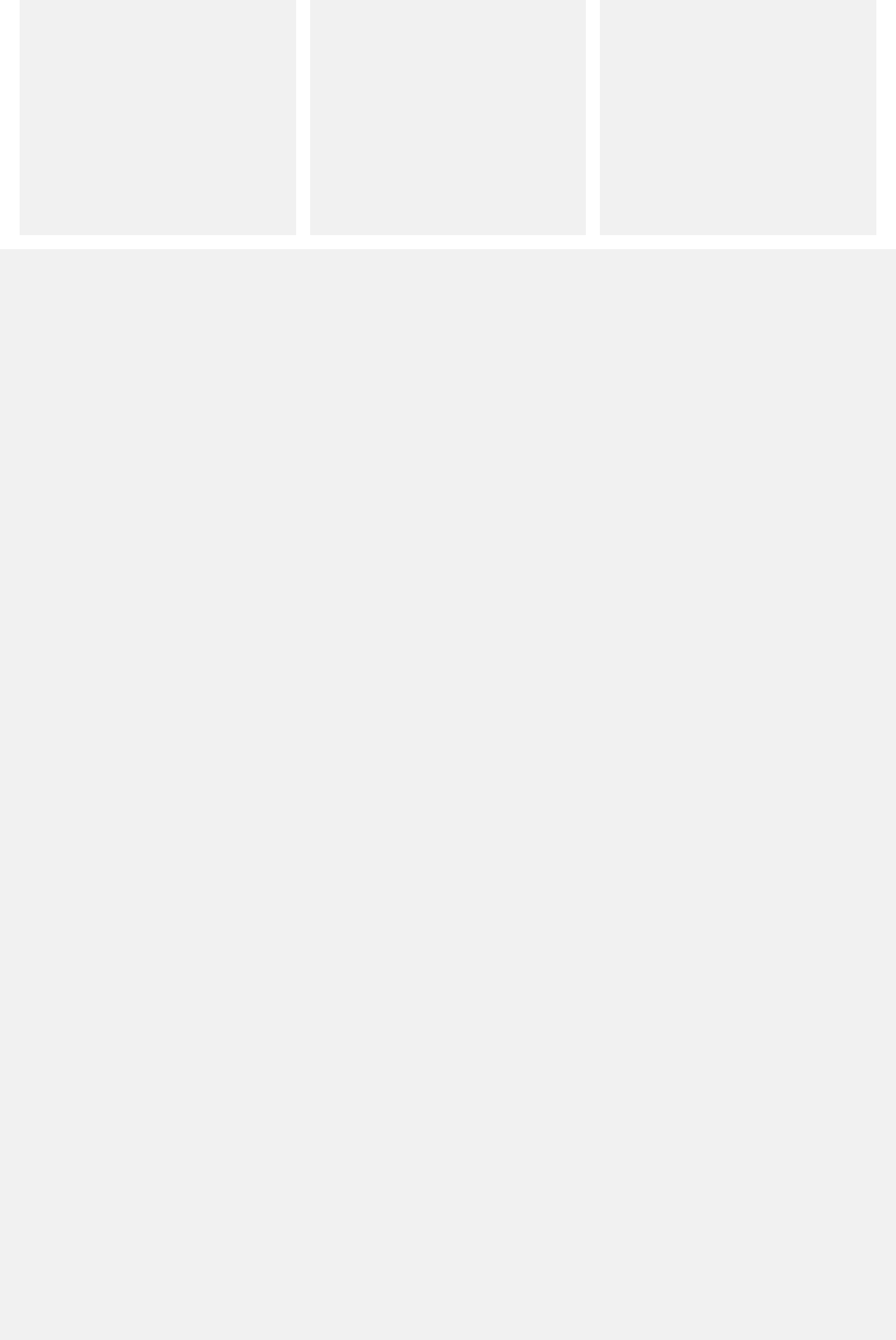
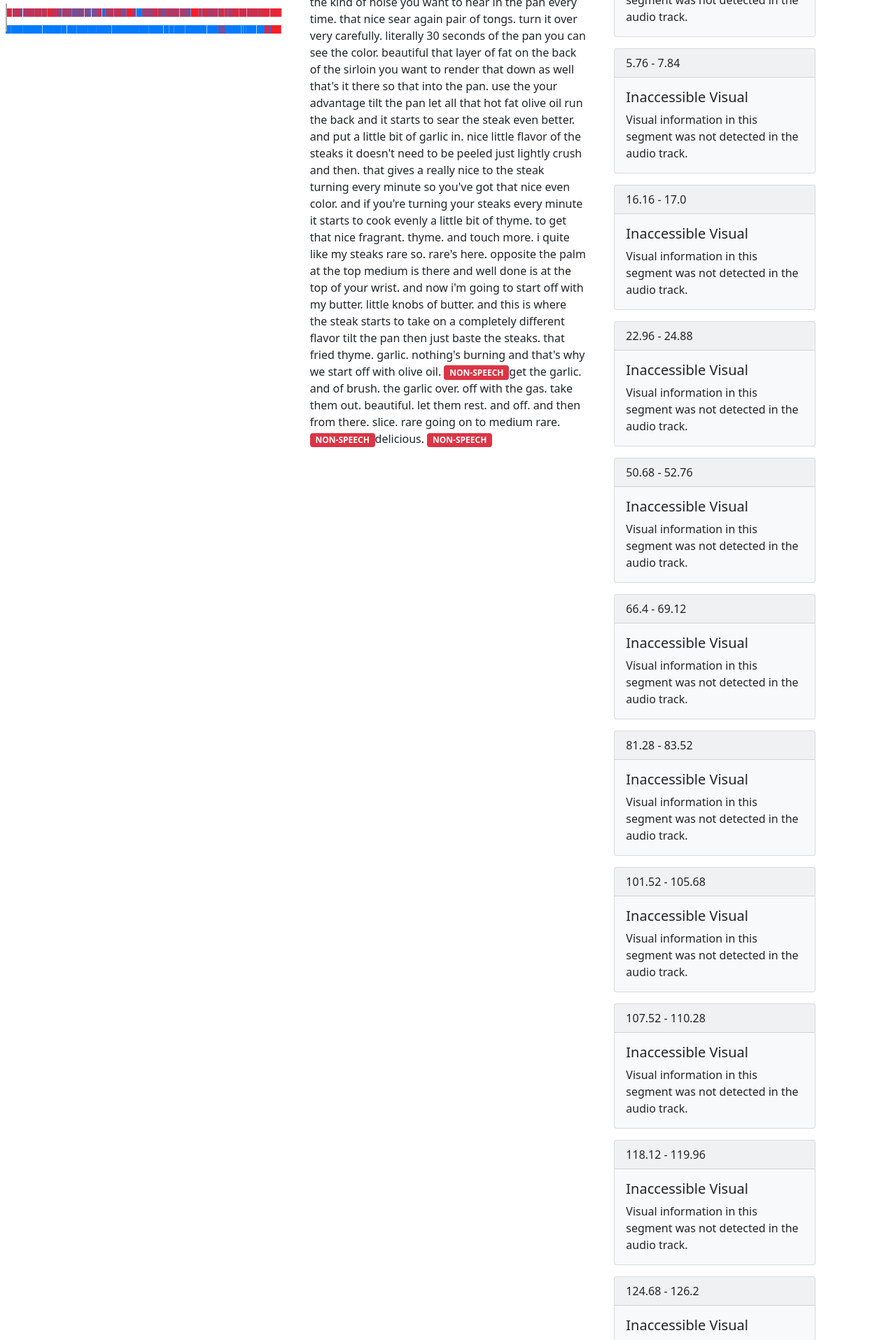
Before and after one commit to xybruceliu/CrossA11y-demo, a Django app: a page that uses prototype/templates/prototype/video.html in a window 1280 px wide. Shown: the part 484-2399 px from the top of the page at 70% size. Before the commit the page ends 840 px from the top, so only its background shows below. Run offline with Django 3.2, Linux system fonts and the light colour scheme; data comes from the database, SQL or seed files in the repository; some libraries are stand-ins or nearby versions.

Commit message:
video col done, basic structure

```diff
--- a/prototype/static/css/styles.css
+++ b/prototype/static/css/styles.css
@@ -1,4 +1,38 @@
-.seekTimeLink:hover {
-  opacity: 0.5;
+/*
+gray #999999
+red #ff3b30 	rgb(255, 59, 48)
+green #4cd964 rgb(76, 217, 100)
+blue #007aff 	rgb(0, 122, 255)
+*/
+
+
+.v-timeline-svg:hover {
+  transform: scale(1.2);
   cursor: pointer;
 }
+
+.a-timeline-svg:hover {
+  transform: scale(1.2);
+  cursor: pointer;
+}
+
+#vl-parent {
+  position: relative;
+  left: 0%;
+}
+
+#vl {
+  position: absolute;
+  width: 2px;
+  height: 5vh;
+  background-color: rgb(171, 171, 171);
+  z-index: auto;
+}
+
+.transcript:hover {
+  cursor: pointer;
+}
+
+.problem-non-speech {
+  cursor: pointer;
+}
--- a/prototype/static/js/video.js
+++ b/prototype/static/js/video.js
@@ -12,41 +12,157 @@ function onYouTubeIframeAPIReady() {
 function onPlayerReady() {
     console.log("hey Im ready");
     console.log(player.getDuration());
+    startInterval();
 }
 
 function onPlayerStateChange() {
     console.log("my state changed");
 }
 
-var seekTimeLinks = document.getElementsByClassName("seekTimeLink");
-for (var i = 0; i < seekTimeLinks.length; i++) {
+
+// timeline pointer
+function startInterval() {
+    //checks every 100ms
+    setInterval(function() {
+        var cur_time = player.getCurrentTime();
+        var duration = player.getDuration();
+        var percentage = 100*cur_time/duration;
+
+        var pointer = document.getElementById("vl-parent");
+        pointer.style.left = percentage.toString()+"%";
+    }, 100)
+}
+
+
+
+
+// gradient color change
+// c1, c2 = [r,g,b]
+// val 0-1
+function gradient_color(val, c1, c2){
+    color = [0,0,0];
+    color[0] = c1[0] + val * (c2[0] - c1[0]);
+    color[1] = c1[1] + val * (c2[1] - c1[1]);
+    color[2] = c1[2] + val * (c2[2] - c1[2]);
+    color_str = "rgb(" + color[0].toString() + "," + color[1].toString() + "," + color[2].toString() + ")"
+    return color_str
+}
+
+
+// for visual segments
+var visual_seg_rects = document.getElementsByClassName("v-timeline-rect");
+for (var i = 0; i < visual_seg_rects.length; i++) {
+
+    // assign color based on accessibility score
+    var visual_seg_rect = visual_seg_rects[i];
+    var norm_score = visual_seg_rect.getAttribute("norm_score");
+    var c1 = [255,27,33]
+    var c2 = [0, 122, 255]
+
+    visual_seg_rect.style.fill = gradient_color(norm_score, c1, c2);
 
     // click time of each question to jump to video time
-    seekTimeLinks.item(i).addEventListener("click", (e) => {
-    var start_time = parseInt(e.target.getAttribute("start_time"));
-    var end_time = parseInt(e.target.getAttribute("end_time"));
-    var audio_ids = e.target.getAttribute("related_audio");
-    player.seekTo(parseInt(Math.max(start_time, 0)));
+    visual_seg_rects.item(i).addEventListener("click", (e) => {
+        var start_time = e.target.getAttribute("start_time");
+        var end_time = e.target.getAttribute("end_time");
+        player.seekTo(Math.max(start_time, 0));
     });
 
     // hover to show matched segments
-    seekTimeLinks.item(i).addEventListener("mouseover", (e) => {
-    var start_time = parseInt(e.target.getAttribute("start_time"));
-    var end_time = parseInt(e.target.getAttribute("end_time"));
-    var audio_ids = e.target.getAttribute("related_audio");
-    audio_ids = JSON.parse(audio_ids);
-    for (var audio_id of audio_ids) {
-        var audio_rect = document.getElementById("a" + audio_id);
-        audio_rect.style.opacity = "0.5";
-    }
+    visual_seg_rects.item(i).addEventListener("mouseover", (e) => {
+        var match_scores = e.target.getAttribute("match_scores");
+        match_scores = JSON.parse(match_scores);
+        for (let j = 0; j < match_scores.length; j++){
+            var audio_seg_rect = document.getElementById("a" + j);
+            audio_seg_rect.style.opacity = match_scores[j]/3;
+        }
     });
 
     // hover out
-    seekTimeLinks.item(i).addEventListener("mouseout", (e) => {
-    for (var i = 0; i < seekTimeLinks.length; i++) {
-        if (seekTimeLinks.item(i).id.includes("a")) {
-        seekTimeLinks.item(i).style.opacity = "1";
+    visual_seg_rects.item(i).addEventListener("mouseout", (e) => {
+        var match_scores = e.target.getAttribute("match_scores");
+        match_scores = JSON.parse(match_scores);
+        for (let j = 0; j < match_scores.length; j++){
+            var audio_seg_rect = document.getElementById("a" + j);
+            audio_seg_rect.style.opacity = 1;
         }
-     }
     });
 }
+
+
+// for audio segments
+var audio_seg_rects = document.getElementsByClassName("a-timeline-rect");
+for (var i = 0; i < audio_seg_rects.length; i++) {
+
+    // assign color based on accessibility score
+    var audio_seg_rect = audio_seg_rects[i];
+    var norm_score = audio_seg_rect.getAttribute("norm_score");
+    var c1 = [255,27,33]
+    var c2 = [0, 122, 255]
+
+    audio_seg_rect.style.fill = gradient_color(norm_score, c1, c2);
+
+    // click time of each question to jump to video time
+    audio_seg_rects.item(i).addEventListener("click", (e) => {
+        var start_time = e.target.getAttribute("start_time");
+        var end_time = e.target.getAttribute("end_time");
+        player.seekTo(Math.max(start_time, 0));
+    });
+
+    // hover to show matched segments
+    audio_seg_rects.item(i).addEventListener("mouseover", (e) => {
+        // highlight matched visual segments
+        var match_scores = e.target.getAttribute("match_scores");
+        match_scores = JSON.parse(match_scores);
+        for (let j = 0; j < match_scores.length; j++){
+            var audio_seg_rect = document.getElementById("v" + j);
+            audio_seg_rect.style.opacity = match_scores[j];
+        }
+
+        var transcript = document.getElementById("t" + e.target.getAttribute("id"));
+        transcript.style.backgroundColor = "#ffc107";
+    });
+
+    // hover out
+    audio_seg_rects.item(i).addEventListener("mouseout", (e) => {
+        var match_scores = e.target.getAttribute("match_scores");
+        match_scores = JSON.parse(match_scores);
+        for (let j = 0; j < match_scores.length; j++){
+            var audio_seg_rect = document.getElementById("v" + j);
+            audio_seg_rect.style.opacity = 1;
+        }
+
+        var temp_ta = document.getElementById("t" + e.target.getAttribute("id"));
+        temp_ta.style.backgroundColor = "white";
+    });
+
+
+
+    // Description
+    // if audio segment is non-speech, visualize in description
+    var ta = document.getElementById("ta"+i);
+    if (ta.getAttribute("transcript") == "NON-SPEECH"){
+        ta.classList.add("problem-non-speech");
+        ta.classList.add("badge");
+        ta.classList.add("bg-danger");
+        ta.innerHTML = "NON-SPEECH";
+    }
+
+    // if it is a transcript
+    if (ta.classList.contains("transcript")){
+
+        ta.addEventListener("mouseover", (e) => {
+            e.target.style.backgroundColor = "#ffc107";
+        });
+
+        ta.addEventListener("mouseout", (e) => {
+            e.target.style.backgroundColor = "white";
+        });
+
+        ta.addEventListener("click", (e) => {
+            var start_time = e.target.getAttribute("start_time");
+            player.seekTo(Math.max(start_time, 0));
+        });
+    }
+
+}
--- a/prototype/templates/prototype/video.html
+++ b/prototype/templates/prototype/video.html
@@ -3,128 +3,133 @@
 <html>
   <head>
     <title>Content Accessibility Diagnosis and Repairment</title>
+    <link href="https://cdn.jsdelivr.net/npm/bootstrap@5.1.3/dist/css/bootstrap.min.css" rel="stylesheet" integrity="sha384-1BmE4kWBq78iYhFldvKuhfTAU6auU8tT94WrHftjDbrCEXSU1oBoqyl2QvZ6jIW3" crossorigin="anonymous">
+    <link rel="stylesheet" href="https://cdn.jsdelivr.net/npm/bootstrap-icons@1.7.0/font/bootstrap-icons.css">
     <link rel="stylesheet" href="../../static/css/styles.css" />
   </head>
 
-  <style>
-    .flex-container {
-      display: flex;
-      flex-direction: row;
-      margin: 10px;
-    }
-    .col {
-      display: flex;
-      background-color: #f1f1f1;
-      width: 33%;
-      height: 100vh;
-      margin: 10px;
-      flex-direction: column;
-    }
-    #visual {
-      display: flex;
-      flex-direction: row;
-      margin: 10px;
-    }
-    .col > div {
-      margin: 10px;
-    }
-    .col > h2 {
-      margin: 10px;
-    }
-    #audio {
-      display: flex;
-      flex-direction: row;
-      margin: 10px;
-
-    }
-  </style>
-
 
   <body>
-    <div class='flex-container'>
-      <div class='col'>
-        <h2>Result</h2>
-      <div id="embeded_video">
+
+    <header class="d-flex flex-wrap justify-content-center py-3 mb-4 border-bottom">
+      <a href="/" class="d-flex align-items-center mb-3 mb-md-0 me-md-auto text-dark text-decoration-none">
+        <img class="bi me-2" width="40" height="32" src="../../static/icon.png" alt="Home">
+        <span class="fs-4">ContentA11y</span>
+      </a>
+
+      <ul class="nav nav-pills">
+        <li class="nav-item"><a href="#" class="nav-link active" aria-current="page">Home</a></li>
+        <li class="nav-item"><a href="#" class="nav-link">Videos</a></li>
+        <li class="nav-item"><a href="#" class="nav-link">FAQs</a></li>
+        <li class="nav-item"><a href="#" class="nav-link">About</a></li>
+      </ul>
+    </header>
+
+    <div class="row">
+      <!-- col 1: youtube embed + timeline vis -->
+      <div class="col my-4 mx-2" id="video_embed_col">
+
+        <h3>Video</h3>
+        <!-- embedded video -->
+
         <iframe
-          style="width:100%;height:30vh"
+        style="width:100%;height:40vh"
         id="youtube-video"
         src="https://www.youtube.com/embed/{{ video_id }}?enablejsapi=1"
         frameborder="0"
         allow="accelerometer; autoplay; clipboard-write; encrypted-media; gyroscope; picture-in-picture"
-          allowfullscreen></iframe>
-        <br />
+        allowfullscreen>
+        </iframe>
+
+        <!-- timeline pointer -->
+        <div id="vl-parent">
+          <div id="vl"></div>
         </div>
 
-      <div id="visual" width="100vw">
-        {% for seg_id, visual_seg in visual_segs_dict.items %}
-        {% if visual_seg.accessible == 0 %}
-        <svg width="{{visual_seg.normalized_duration}}vw" height="12" style="display:flex;flex-direction: row;">
-          <rect
-          class="seekTimeLink"
+        <!-- visual timeline -->
+        <div id="v-timeline">
+          {% for visual_seg in visual_segs %}<svg class="v-timeline-svg" width="{{ visual_seg.norm_length }}%" height="12"><rect
+              class="v-timeline-rect"
               id="v{{visual_seg.seg_id}}"
-          related_audio="{{visual_seg.clip_matched_audio_seg_ids}}"
               width="100%" height="100%"
+              title="{{visual_seg.score}}"
               start_time="{{visual_seg.start_time}}"
               end_time="{{visual_seg.end_time}}"
-          style="fill:rgb(255, 145, 145);"
-          style="display:flex" />
-        </svg>
-        {% else %}
-        <svg width="{{visual_seg.normalized_duration}}vw" height="12" style="display:flex;flex-direction: row;">
-          <rect
-          class="seekTimeLink"
-          id="v{{visual_seg.seg_id}}"
-          related_audio="{{visual_seg.clip_matched_audio_seg_ids}}"
+              score="{{visual_seg.score}}"
+              norm_score="{{visual_seg.norm_score}}"
+              match_scores="{{visual_seg.match_scores}}"
+              /></svg>{% endfor %}
+        </div>
+
+        <!-- audio timeline -->
+        <div id="a-timeline">
+          {% for audio_seg in audio_segs %}<svg class="a-timeline-svg" width="{{ audio_seg.norm_length }}%" height="12"><rect
+            class="a-timeline-rect"
+            id="a{{audio_seg.seg_id}}"
             width="100%" height="100%"
-          start_time="{{visual_seg.start_time}}"
-          end_time="{{visual_seg.end_time}}"
-          style="fill:#cfdacf;"
-           />
-        </svg>
-        {% endif %} {% endfor %}
-        <br />
+            start_time="{{audio_seg.start_time}}"
+            end_time="{{audio_seg.end_time}}"
+            score="{{audio_seg.score}}"
+            norm_score="{{audio_seg.norm_score}}"
+            match_scores="{{audio_seg.match_scores}}"
+            transcript="{{audio_seg.transcript}}"
+            /></svg>{% endfor %}
+        </div>
+
       </div>
 
 
-      <div id="audio">
-        {% for seg_id, audio_seg in audio_segs_dict.items %}
-          {% if audio_seg.accessible == 0 %}
-          <svg width="{{audio_seg.normalized_duration}}%" height="12">
-            <rect
-            id="a{{audio_seg.seg_id}}"
-            class="seekTimeLink"
-            width="100%" height="100%"
+      <!-- col 2: description problem visualization + edit -->
+      <div class="col my-4 mx-2">
+        <h3>Description</h3>
+        <div id="description-div"></div>
+
+        <!-- add in transcript, each audio seg is a div -->
+        {% for audio_seg in audio_segs %}<span
+          class="transcript"
+          id="ta{{audio_seg.seg_id}}"
           start_time="{{audio_seg.start_time}}"
           end_time="{{audio_seg.end_time}}"
-            style="fill:rgb(255, 145, 145);" />
-          </svg>
-          {% else %}
-          <svg width="{{audio_seg.normalized_duration}}%" height="12">
-            <rect
-            id="a{{audio_seg.seg_id}}"
-            class="seekTimeLink"
-            width="100%" height="100%"
-            start_time="{{audio_seg.start_time}}"
-            end_time="{{audio_seg.end_time}}"
-            style="fill:#cfdacf;" />
-          </svg>
+          norm_score="{{audio_seg.norm_score}}"
+          transcript="{{audio_seg.transcript}}">{{audio_seg.transcript}}. </span>{% endfor %}
+      </div>
+
+
+      <!-- col 3: list of problems -->
+      <div class="col my-4 mx-2">
+        <h3>Problems</h3>
+
+        {% for visual_seg in visual_segs %}
+          {% if visual_seg.norm_score < 0.2 %}
+          <div class="card text-dark bg-light mb-3" style="max-width: 18rem;">
+            <div class="card-header">{{visual_seg.start_time}} - {{visual_seg.end_time}}</div>
+            <div class="card-body">
+              <h5 class="card-title">Inaccessible Visual</h5>
+              <p class="card-text">Visual information in this segment was not detected in the audio track. </p>
+            </div>
+          </div>
           {% endif %}
         {% endfor %}
-        <br />
+
+        {% for audio_seg in audio_segs %}
+        {% endfor %}
+
       </div>
     </div>
-      <div class='col'>
-        <h2>Text</h2>
-      </div>
-      <div class='col'>
-        <h2>Problems</h2>
-      </div>
-    </div>
-  </body>
+
 
     <!-- Embed the youtube video, and add even listerners to jump to time -->
     <script src="https://www.youtube.com/iframe_api"></script>
-  <!-- Javascript -->
+    <!-- D3.js -->
+    <script src="https://d3js.org/d3.v7.min.js"></script>
+
+    <!-- timeline -->
     <script src="../../static/js/video.js"></script>
 
+    <!-- Js for bootstrap -->
+    <script src="https://cdn.jsdelivr.net/npm/bootstrap@5.1.3/dist/js/bootstrap.bundle.min.js" integrity="sha384-ka7Sk0Gln4gmtz2MlQnikT1wXgYsOg+OMhuP+IlRH9sENBO0LRn5q+8nbTov4+1p" crossorigin="anonymous"></script>
+  </body>
+
+
+
 </html>
--- a/prototype/views.py
+++ b/prototype/views.py
@@ -13,60 +13,17 @@ def index(request):
 
 # another view video_detail
 def video(request, video_id):
-    all_visual_segs = VisualSeg.objects.all().filter(video_id=video_id)
-    all_audio_segs = AudioSeg.objects.all().filter(video_id=video_id)
+    visual_segs = VisualSeg.objects.all().filter(video_id=video_id)
+    audio_segs = AudioSeg.objects.all().filter(video_id=video_id)
 
-    visual_segs_dict = {}  # key: seg id, value: dict of fields
-    audio_segs_dict = {}
-
-    video_seg_ids = [seg.seg_id for seg in all_visual_segs]
-    video_seg_ids.sort()
-
-    # get video length
-    video_length = 0
-    for seg in all_visual_segs:
-        duration = seg.end_time
-        if duration > video_length:
-            video_length = duration
-
-    # construct a VISUAL seg dictionary {id -> d}
-    for seg in all_visual_segs:
-        clip_matched_audio_seg_ids = get_audio_seg_set(seg.clip_matched_audio_seg_ids)
-        accessible = 1 if clip_matched_audio_seg_ids else 0
-        d = {
-            'seg_id': seg.seg_id,
-            'start_time': seg.start_time,
-            'end_time': seg.end_time,
-            'clip_score': seg.clip_score,
-            'clip_matched_audio_seg_ids': json.dumps(clip_matched_audio_seg_ids),
-            'accessible': accessible,
-            'clip_explanations': seg.clip_explanations,
-            'duration': seg.end_time - seg.start_time,
-            'normalized_duration': 100*(seg.end_time - seg.start_time)/video_length,
-        }
-        visual_segs_dict[seg.seg_id] = d
-
-    # construct a AUDIO seg dict
-    for seg in all_audio_segs:
-        accessible = 0 if (seg.transcript == "NON-SPEECH") else 1
-        d = {
-            'seg_id': seg.seg_id,
-            'start_time': seg.start_time,
-            'end_time': seg.end_time,
-            'transcript': seg.transcript,
-            'clip_score': seg.clip_score,
-            'accessible': accessible,
-            'clip_explanations': seg.clip_explanations,
-            'duration': seg.end_time - seg.start_time,
-            'normalized_duration': 100*(seg.end_time - seg.start_time)/video_length,
-        }
-        audio_segs_dict[seg.seg_id] = d
+    transcript_list = [audio_seg.transcript for audio_seg in audio_segs]
+    transcript = ". ".join(transcript_list)
 
     context = {
         'video_id': video_id,
-        'video_seg_ids': video_seg_ids,
-        'visual_segs_dict': visual_segs_dict,
-        'audio_segs_dict': audio_segs_dict
+        'visual_segs': visual_segs,
+        'audio_segs': audio_segs,
+        'transcript': transcript
     }
 
     return render(request, 'prototype/video.html', context)
@@ -75,17 +32,6 @@ def video(request, video_id):
 # get video detail
 def video_detail(request, video_id):
     pass
-# Process and add a video's info to db
-
-# Get seg set from seg set string
-def get_audio_seg_set(clip_matched_audio_seg_ids):
-    if clip_matched_audio_seg_ids == 'set()':
-        return []
-    else:
-        clip_matched_audio_seg_ids = clip_matched_audio_seg_ids.strip('{}')
-        clip_matched_audio_seg_ids = clip_matched_audio_seg_ids.split(', ')
-    return clip_matched_audio_seg_ids
-
 
 
 # Process and add a video's info to db
@@ -98,6 +44,12 @@ def add(request, video_id):
     df_vt_matches = pd.read_csv("prototype/test/" + video_id + "_combined_vt_scores_matrix_filtered.csv", index_col=0)
     arr_vt_matches = df_vt_matches.to_numpy()
 
+    df_va_matches = pd.read_csv("prototype/test/" + video_id + "_mmv_va_scores_matrix_filtered.csv", index_col=0)
+    arr_va_matches = df_va_matches.to_numpy()
+
+    # get video length to compute % of segment
+    video_length = max(np.max(df_visual_seg["end"]), np.max(df_audio_seg["end"]))
+
     # add all visual segs
     vt_all_scores = np.sum(arr_vt_matches, axis=1)
     vt_norm_socres = normalize(vt_all_scores)
@@ -106,25 +58,50 @@ def add(request, video_id):
                                  seg_id=row["visual_seg_id"],
                                  start_time=row["start"],
                                  end_time=row["end"],
+                                 length = row["end"]-row["start"],
+                                 norm_length = 100*(row["end"]-row["start"])/video_length,
                                  importance = 1,
-                                 vt_scores = json.dumps(list(arr_vt_matches[i,:])),
+                                 match_scores = json.dumps(list(arr_vt_matches[i,:])),
                                  score = vt_all_scores[i],
                                  norm_score = vt_norm_socres[i]
                                  )
 
     # add all audio segs
-    tv_all_scores = np.sum(arr_vt_matches, axis=0)
-    tv_norm_socres = normalize(tv_all_scores)
+
+    va_all_scores = np.sum(arr_va_matches, axis=0)
+    va_norm_socres = normalize(va_all_scores)
     for i, row in df_audio_seg.iterrows():
-        AudioSeg.objects.create(video_id=video_id,
-                                seg_id=row["audio_seg_id"],
-                                start_time=row["start"],
-                                end_time=row["end"],
-                                importance = 1,
-                                tv_scores = json.dumps(list(arr_vt_matches[:,i])),
-                                score = tv_all_scores[i],
-                                norm_score = tv_norm_socres[i]
-                                )
+
+        # if it's non-speech, use va score to see how much does the sound makes sense
+        if (row["subject"] == "NON-SPEECH"):
+            AudioSeg.objects.create(video_id=video_id,
+                                    seg_id=row["audio_seg_id"],
+                                    start_time=row["start"],
+                                    end_time=row["end"],
+                                    length = row["end"]-row["start"],
+                                    norm_length = 100*(row["end"]-row["start"])/video_length,
+                                    importance = 1,
+                                    match_scores = json.dumps(list(arr_vt_matches[:,i])),
+                                    score = va_all_scores[i],
+                                    norm_score = va_norm_socres[i],
+                                    transcript = row["subject"]
+                                    )
+
+        # if has speech, give weight 1
+        else:
+            AudioSeg.objects.create(video_id=video_id,
+                                    seg_id=row["audio_seg_id"],
+                                    start_time=row["start"],
+                                    end_time=row["end"],
+                                    length = row["end"]-row["start"],
+                                    norm_length = 100*(row["end"]-row["start"])/video_length,
+                                    importance = 1,
+                                    match_scores = json.dumps(list(arr_vt_matches[:,i])),
+                                    score = va_all_scores[i],
+                                    norm_score = 1,
+                                    transcript = row["subject"]
+                                    )
+
 
     return HttpResponse(video_id + " successfully added!")
 
```
Also changed, not shown: prototype/models.py (+11 -6 lines), prototype/test/AmC9SmCBUj4_mmv_va_scores_matrix_filtered.csv (added, +63 -0 lines), prototype/test/wezZVZXFO3U_mmv_va_scores_matrix_filtered.csv (added, +40 -0 lines), db.sqlite3, prototype/migrations/0001_initial.py, prototype/static/icon.png (added), 4 other files. Lines whose indentation alone changed are shown as unchanged.
